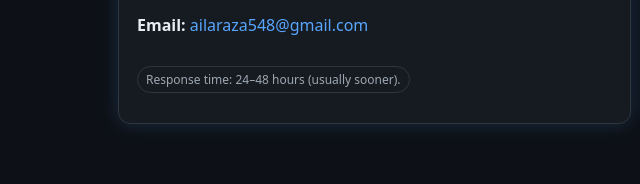
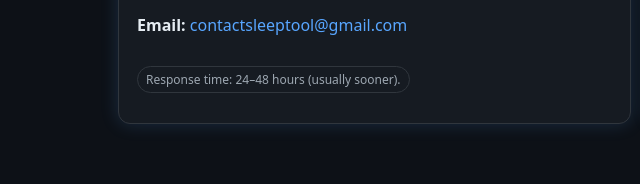
Before and after one commit to sleeptool/sleep-optimizer, a plain HTML site: page index.html in a window 1280 px wide. Shown: the part 4158-4342 px from the top of the page, 0-640 px from the left. Drawn offline with Linux system fonts and the light colour scheme.

Commit message:
Update index.html

```diff
--- a/index.html
+++ b/index.html
@@ -325,7 +325,7 @@
       <div class="card">
         <h2>Contact</h2>
         <p>Questions, suggestions, or collaboration ideas? We’d love to hear from you.</p>
-        <p><strong>Email:</strong> <a href="mailto:ailaraza548@gmail.com">ailaraza548@gmail.com</a></p>
+        <p><strong>Email:</strong> <a href="mailto:contactsleeptool@gmail.com">contactsleeptool@gmail.com</a></p>
         <p class="badge">Response time: 24–48 hours (usually sooner).</p>
       </div>
       <div class="card">
```
